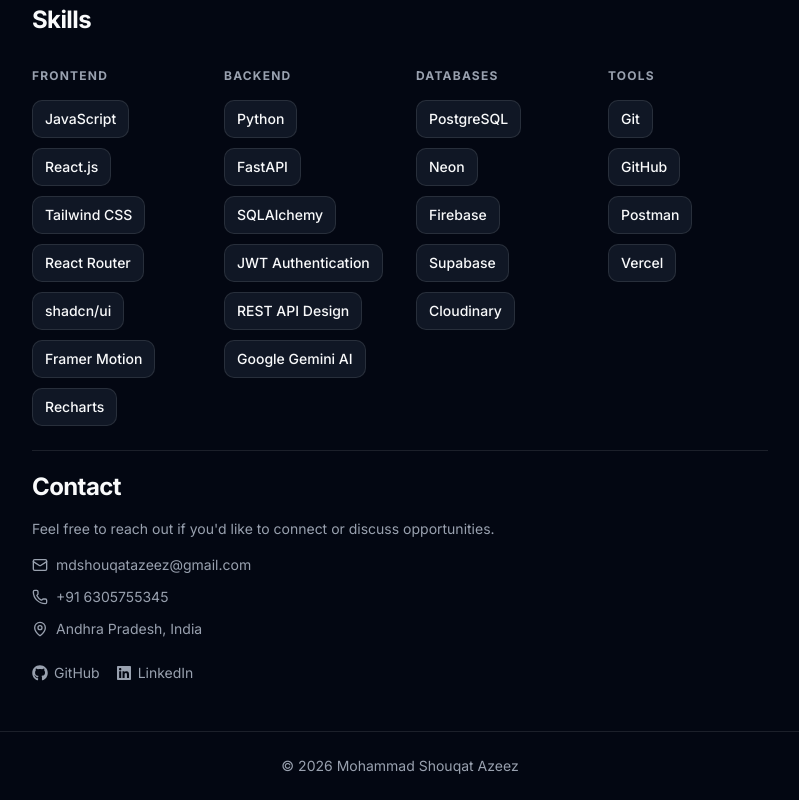
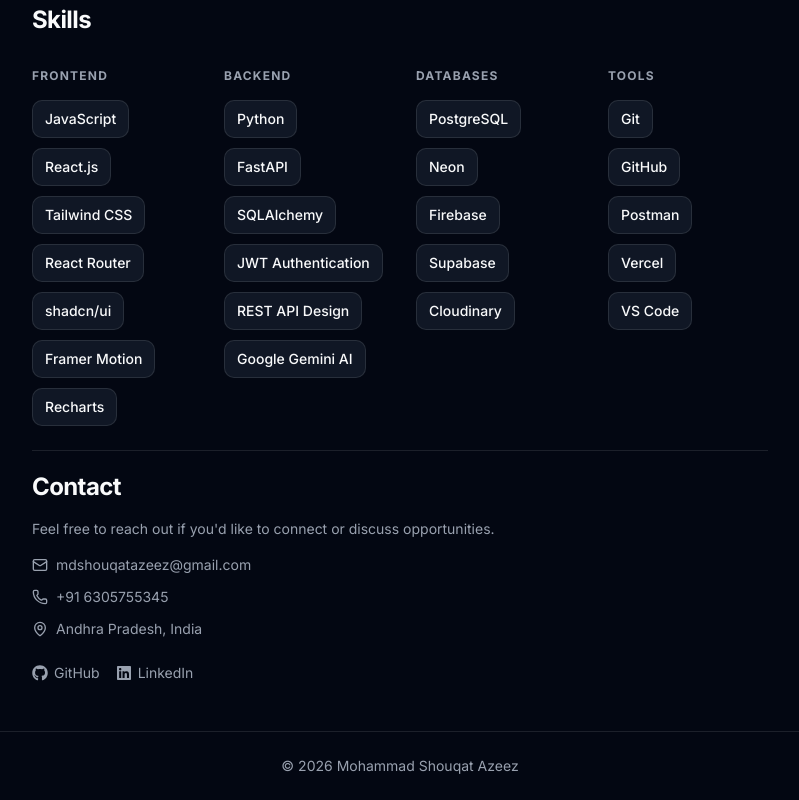
Before and after one commit to shouqatazeez/my-portfolio, a React (Vite) app: page / in a window 1280 px wide. Shown: the part 1508-2308 px from the top of the page, without its empty margins (240-1039 px from the left). Built offline with nearby package versions, Linux system fonts and the light colour scheme.

Commit message:
add updated skills

```diff
--- a/src/pages/Skills.jsx
+++ b/src/pages/Skills.jsx
@@ -1,21 +1,4 @@
-// const primarySkills = [
-//   {
-//     category: "FRONTEND",
-//     skills: ["JavaScript", "React.js", "Tailwind CSS", "React Router", "shadcn/ui"],
-//   },
-//   {
-//     category: "BACKEND",
-//     skills: ["Python", "FastAPI", "SQLAlchemy", "JWT Authentication"],
-//   },
-//   {
-//     category: "DATABASES",
-//     skills: ["PostgreSQL", "Firebase", "Supabase", "SQLite"],
-//   },
-//   {
-//     category: "TOOLS",
-//     skills: ["Git", "GitHub", "Postman", "Vite", "ESLint"],
-//   },
-// ];
+
 
 const primarySkills = [
 {
@@ -58,6 +41,8 @@
 "GitHub",
 "Postman",
 "Vercel",
+"VS Code",
+
 ],
 },
 ];
```
